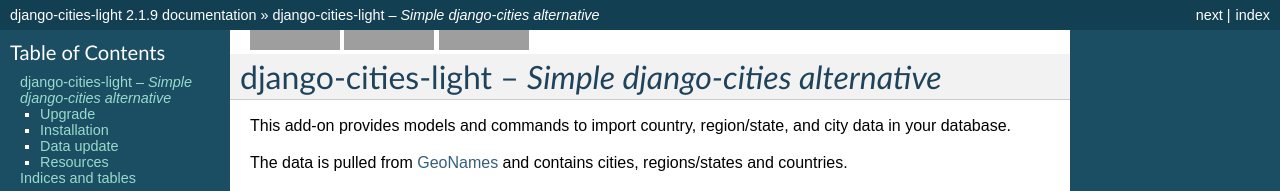
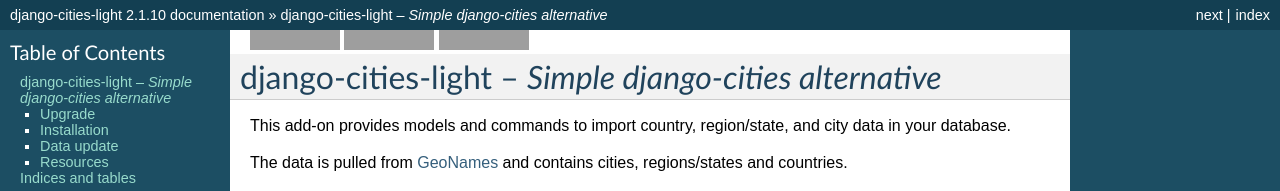
Before and after one commit to coderholic/django-cities, a Sphinx documentation site: the page built from docs/source/index.rst, in a window 1280 px wide and 900 px high. Shown: the top 191 px of the window. Built offline with Sphinx 7.4.7, drawn with Linux system fonts in a browser that asks for light colours; some of the changed text lies outside the part shown; grey boxes are pictures that could not be loaded.

Commit message:
Version bump 2.1.10

```diff
--- a/docs/source/conf.py
+++ b/docs/source/conf.py
@@ -66,7 +66,7 @@
 # The short X.Y version.
 version = '2.1'
 # The full version, including alpha/beta/rc tags.
-release = '2.1.9'
+release = '2.1.10'
 
 # The language for content autogenerated by Sphinx. Refer to documentation
 # for a list of supported languages.
--- a/setup.py
+++ b/setup.py
@@ -12,7 +12,7 @@
 
 setup(
     name='django-cities-light',
-    version='2.1.9',
+    version='2.1.10',
     description='Simple alternative to django-cities',
     author='James Pic',
     author_email='jamespic@gmail.com',
```
Also changed, not shown: 1 other file.
